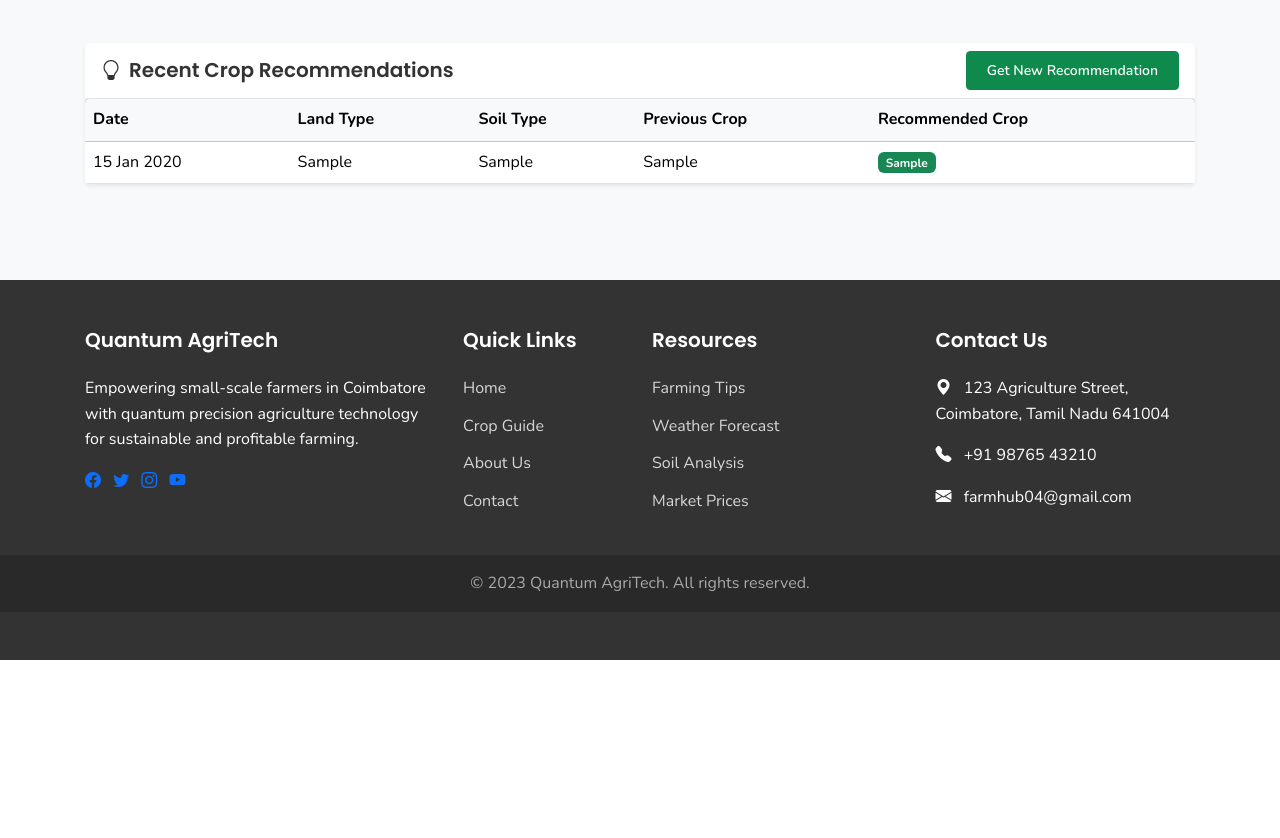
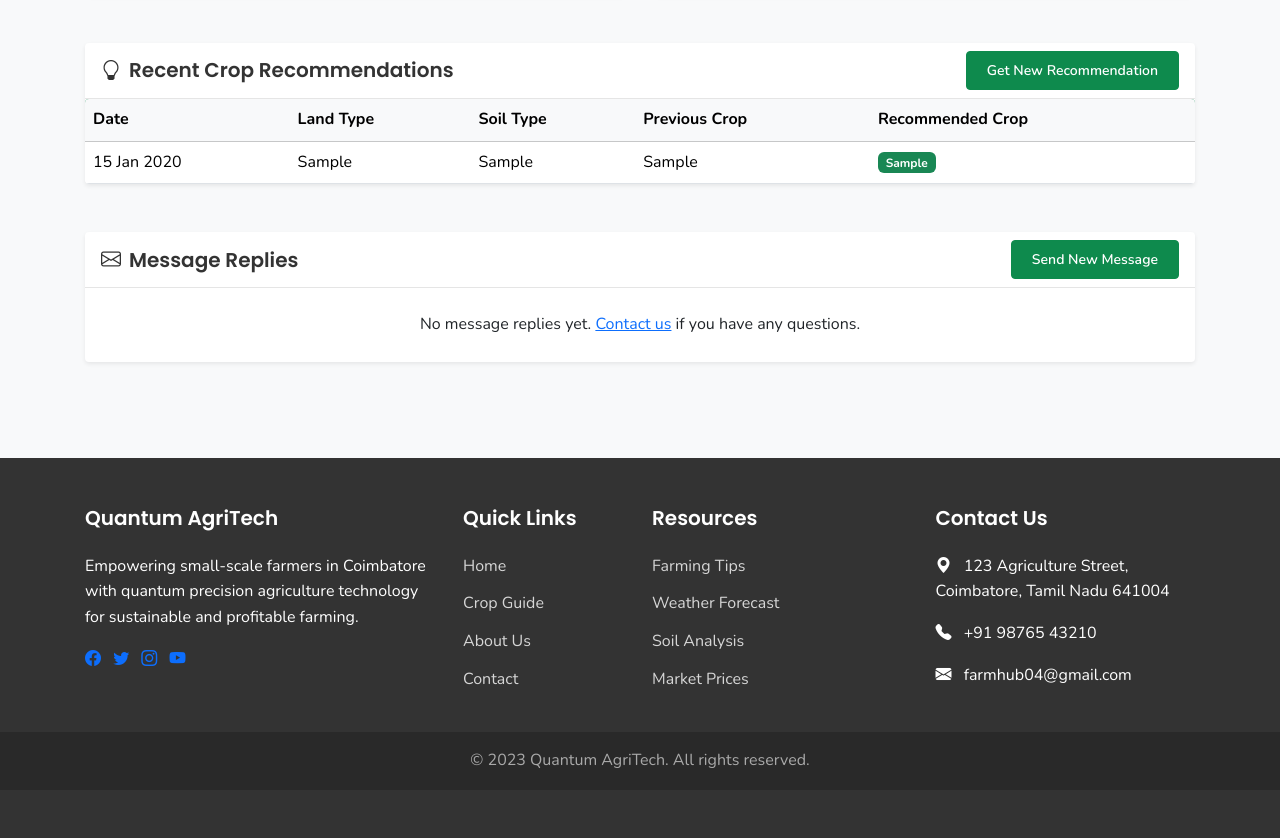
Before and after one commit to prasanth8872/crop-rotation-for-small-farmers, a Flask app: page /dashboard in a window 1280 px wide. Shown: the part 1495-2333 px from the top of the page. Before the commit the page ends 2155 px from the top, so only its background shows below. Run offline with Flask 3, Linux system fonts and the light colour scheme; a user stored in the database is signed in; tables that the repository leaves empty hold one stand-in row (values such as "Sample post"); one stand-in notice (Sample message) is shown.

Commit message:
Display message replies on user dashboards and format reply emails
Implement displaying admin replies to contact messages on the user dashboard and format the email replies in email_service.py.

Replit-Commit-Author: Agent
Replit-Commit-Session-Id: 2b029fbe-ae81-422f-8c9b-d00600dc4e77
Replit-Commit-Screenshot-Url: https://storage.googleapis.com/screenshot-production-us-central1/4d127430-f0f1-4f4e-b6a2-7ca3964231a9/5a3a5915-438b-42d9-b623-392b130fa63a.jpg

```diff
--- a/routes.py
+++ b/routes.py
@@ -148,11 +148,33 @@ def dashboard():
     # Get user's latest queries
     queries = Query.query.filter_by(user_id=current_user.id).order_by(Query.submitted_at.desc()).limit(5).all()
 
+    # Get user's contact messages with replies
+    contact_messages = ContactMessage.query.filter_by(
+        user_id=current_user.id,
+        status=ContactMessageStatus.REPLIED
+    ).order_by(ContactMessage.replied_at.desc()).limit(5).all()
+
+    # Also check messages sent via email without login
+    email_messages = ContactMessage.query.filter_by(
+        email=current_user.email,
+        status=ContactMessageStatus.REPLIED
+    ).order_by(ContactMessage.replied_at.desc()).limit(5).all()
+
+    # Combine both message lists
+    all_messages = list(contact_messages)
+    for msg in email_messages:
+        if msg not in all_messages:
+            all_messages.append(msg)
+
+    # Sort combined messages by replied_at date
+    all_messages.sort(key=lambda x: x.replied_at if x.replied_at else x.created_at, reverse=True)
+
     return render_template('dashboard.html',
                           farms=farms,
                           crop_cycles=crop_cycles,
                           weather=weather,
-                          queries=queries)
+                          queries=queries,
+                          messages=all_messages[:5])
 
 # Admin dashboard
 @app.route('/admin/dashboard')
--- a/templates/dashboard.html
+++ b/templates/dashboard.html
@@ -235,7 +235,7 @@
         </div>
 
         <!-- Recent Recommendations Row -->
-        <div class="row">
+        <div class="row mb-4">
             <div class="col">
                 <div class="card shadow-sm border-0">
                     <div class="card-header bg-white d-flex justify-content-between align-items-center">
@@ -277,6 +277,45 @@
                 </div>
             </div>
         </div>
+
+        <!-- Message Replies Row -->
+        <div class="row">
+            <div class="col">
+                <div class="card shadow-sm border-0">
+                    <div class="card-header bg-white d-flex justify-content-between align-items-center">
+                        <h5 class="mb-0"><i class="bi bi-envelope me-2"></i>Message Replies</h5>
+                        <a href="{{ url_for('contact') }}" class="btn btn-sm btn-primary">Send New Message</a>
+                    </div>
+                    <div class="card-body p-0">
+                        {% if messages %}
+                            <div class="list-group list-group-flush">
+                                {% for message in messages %}
+                                    <div class="list-group-item p-3">
+                                        <div class="d-flex justify-content-between align-items-center mb-2">
+                                            <h6 class="mb-0 text-primary">Re: {{ message.subject }}</h6>
+                                            <small class="text-muted">{{ message.replied_at.strftime('%d %b %Y') if message.replied_at else message.created_at.strftime('%d %b %Y') }}</small>
+                                        </div>
+                                        <div class="card mb-2">
+                                            <div class="card-body bg-light">
+                                                <p class="card-text mb-0">{{ message.admin_reply|nl2br }}</p>
+                                            </div>
+                                        </div>
+                                        <div class="d-flex">
+                                            <small class="text-muted me-2">Your original message:</small>
+                                            <small class="text-muted">{{ message.message|truncate(100) }}</small>
+                                        </div>
+                                    </div>
+                                {% endfor %}
+                            </div>
+                        {% else %}
+                            <div class="text-center py-4">
+                                <p class="mb-0">No message replies yet. <a href="{{ url_for('contact') }}">Contact us</a> if you have any questions.</p>
+                            </div>
+                        {% endif %}
+                    </div>
+                </div>
+            </div>
+        </div>
     </div>
 </section>
 {% endblock %}
```
Also changed, not shown: email_service.py (+6 -2 lines).
